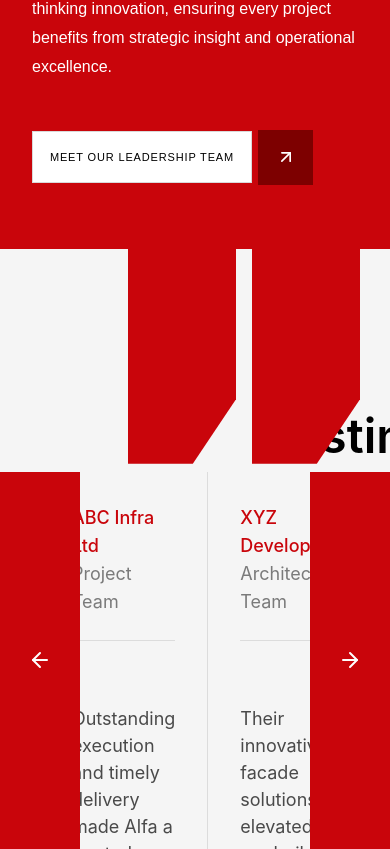
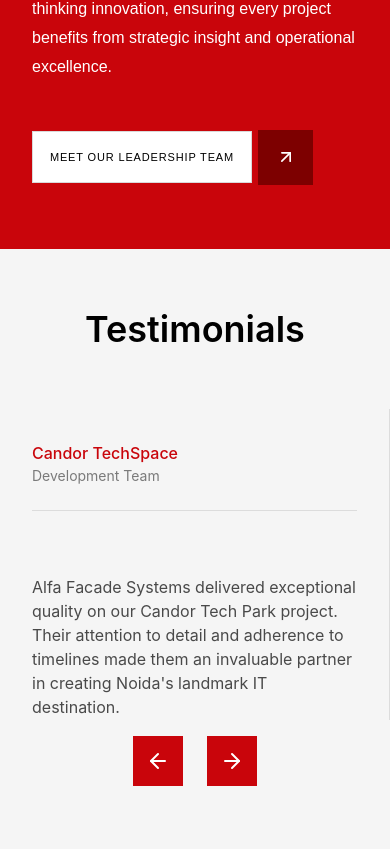
Before and after one commit to x64Mayank/client-site-01, a React (Vite) app: page / in a window 390 px wide. Shown: the part 9128-9977 px from the top of the page. Built offline with nearby package versions, Linux system fonts and the light colour scheme.

Commit message:
feat: improve Testimonials section for tablet and mobile responsiveness

```diff
--- a/src/sections/Testimonials.jsx
+++ b/src/sections/Testimonials.jsx
@@ -29,7 +29,7 @@ const testimonialsData = [
   },
 ];
 
-// ✅ FIX: clone BOTH sides
+// clone BOTH sides
 const extendedData = [
   ...testimonialsData.slice(-3),
   ...testimonialsData,
@@ -37,20 +37,13 @@ const extendedData = [
 ];
 
 const Testimonials = () => {
-  // ✅ FIX: start from real first slide
   const [index, setIndex] = useState(3);
   const [transition, setTransition] = useState(true);
   const sliderRef = useRef(null);
 
-  const handleNext = () => {
-    setIndex((prev) => prev + 1);
-  };
+  const handleNext = () => setIndex((prev) => prev + 1);
+  const handlePrev = () => setIndex((prev) => prev - 1);
 
-  const handlePrev = () => {
-    setIndex((prev) => prev - 1);
-  };
-
-  // ✅ FIX: proper reset logic
   useEffect(() => {
     if (index === testimonialsData.length + 3) {
       setTimeout(() => {
@@ -67,35 +60,52 @@ const Testimonials = () => {
     }
   }, [index]);
 
-  // 👉 re-enable transition after reset
   useEffect(() => {
     if (!transition) {
       requestAnimationFrame(() => setTransition(true));
     }
   }, [transition]);
 
+  const getTranslateValue = () => {
+    if (typeof window === "undefined") return 100 / 3;
+
+    if (window.innerWidth >= 1024) return 100 / 3;
+    if (window.innerWidth >= 768) return 100 / 2;
+    return 100;
+  };
+
   return (
     <section className="w-full h-[600px] bg-[#F5F5F5] relative overflow-hidden">
 
       {/* TOP AREA */}
-      <div className="h-[223px] flex items-end relative px-16">
-        <div className="absolute left-32 top-0 flex gap-4">
-          <div className="w-[108px] h-[215px] bg-[#C9050B] [clip-path:polygon(0_0,100%_0,100%_70%,60%_100%,0_100%)]"></div>
-          <div className="w-[108px] h-[215px] bg-[#C9050B] [clip-path:polygon(0_0,100%_0,100%_70%,60%_100%,0_100%)]"></div>
+      <div className="h-[160px] md:h-[223px] flex items-center md:items-end justify-center relative px-4 overflow-visible">
+
+        {/* SHAPES (FIXED) */}
+        <div className="hidden md:flex absolute top-0 left-1/2 -translate-x-1/2 w-full md:max-w-[800px] lg:max-w-[1140px] pointer-events-none">
+          <div className="flex gap-4">
+            <div className="w-[108px] h-[215px] bg-[#C9050B] [clip-path:polygon(0_0,100%_0,100%_70%,60%_100%,0_100%)]"></div>
+            <div className="w-[108px] h-[215px] bg-[#C9050B] [clip-path:polygon(0_0,100%_0,100%_70%,60%_100%,0_100%)]"></div>
+          </div>
         </div>
 
-        <h2 className="text-[48px] lg:text-[82px] max-w-[722px] ml-[200px] lg:ml-[450px] font-semibold">
-          Testimonials
-        </h2>
+        {/* CENTERED CONTAINER */}
+        <div className="w-full md:max-w-[800px] lg:max-w-[1140px] flex items-end gap-16 mx-auto">
+
+          {/* HEADING */}
+          <h2 className="text-[36px] md:text-[48px] lg:text-[82px] max-w-[722px] mx-auto md:ml-80 text-center md:text-right lg:text-left lg:ml-100 font-semibold">
+            Testimonials
+          </h2>
+
+        </div>
       </div>
 
       {/* BOTTOM AREA */}
-      <div className="h-[377px] flex relative">
+      <div className="h-[377px] flex flex-col lg:flex-row relative">
 
-        {/* LEFT ARROW */}
+        {/* LEFT ARROW (desktop only) */}
         <div
           onClick={handlePrev}
-          className="w-[80px] bg-[#C9050B] flex items-center justify-center cursor-pointer"
+          className="hidden lg:flex w-[80px] bg-[#C9050B] items-center justify-center cursor-pointer"
         >
           <ArrowLeft className="text-white" />
         </div>
@@ -107,25 +117,25 @@ const Testimonials = () => {
             ref={sliderRef}
             className={`flex h-full ${transition ? "transition-transform duration-500 ease-in-out" : ""}`}
             style={{
-              transform: `translateX(-${index * 33.333}%)`,
+              transform: `translateX(-${index * getTranslateValue()}%)`,
             }}
           >
             {extendedData.map((item, i) => (
               <div
                 key={i}
-                className="flex-[0_0_33.333%] p-8 border-r border-black/10"
+                className="flex-[0_0_100%] md:flex-[0_0_50%] lg:flex-[0_0_33.333%] p-8 border-r border-black/10"
               >
-                <h4 className="text-lg text-[#C9050B] font-medium">
+                <h4 className="text-[16px] text-[#C9050B] font-medium">
                   {item.title}
                 </h4>
 
-                <p className="text-lg text-black/50 mb-6">
+                <p className="text-[14px] text-black/50 mb-6">
                   {item.role}
                 </p>
 
                 <div className="h-[1px] bg-black/10 mb-16"></div>
 
-                <p className="text-[18px] text-black/70">
+                <p className="text-[16px] text-black/70">
                   {item.text}
                 </p>
               </div>
@@ -134,12 +144,29 @@ const Testimonials = () => {
 
         </div>
 
-        {/* RIGHT ARROW */}
+        {/* RIGHT ARROW (desktop only) */}
         <div
           onClick={handleNext}
-          className="w-[80px] bg-[#C9050B] flex items-center justify-center cursor-pointer"
+          className="hidden lg:flex w-[80px] bg-[#C9050B] items-center justify-center cursor-pointer"
         >
           <ArrowRight className="text-white" />
+        </div>
+
+        {/* MOBILE + TABLET ARROWS (below) */}
+        <div className="flex lg:hidden justify-center gap-6 mt-4">
+          <button
+            onClick={handlePrev}
+            className="bg-[#C9050B] w-[50px] h-[50px] flex items-center justify-center"
+          >
+            <ArrowLeft className="text-white" />
+          </button>
+
+          <button
+            onClick={handleNext}
+            className="bg-[#C9050B] w-[50px] h-[50px] flex items-center justify-center"
+          >
+            <ArrowRight className="text-white" />
+          </button>
         </div>
 
       </div>
```
